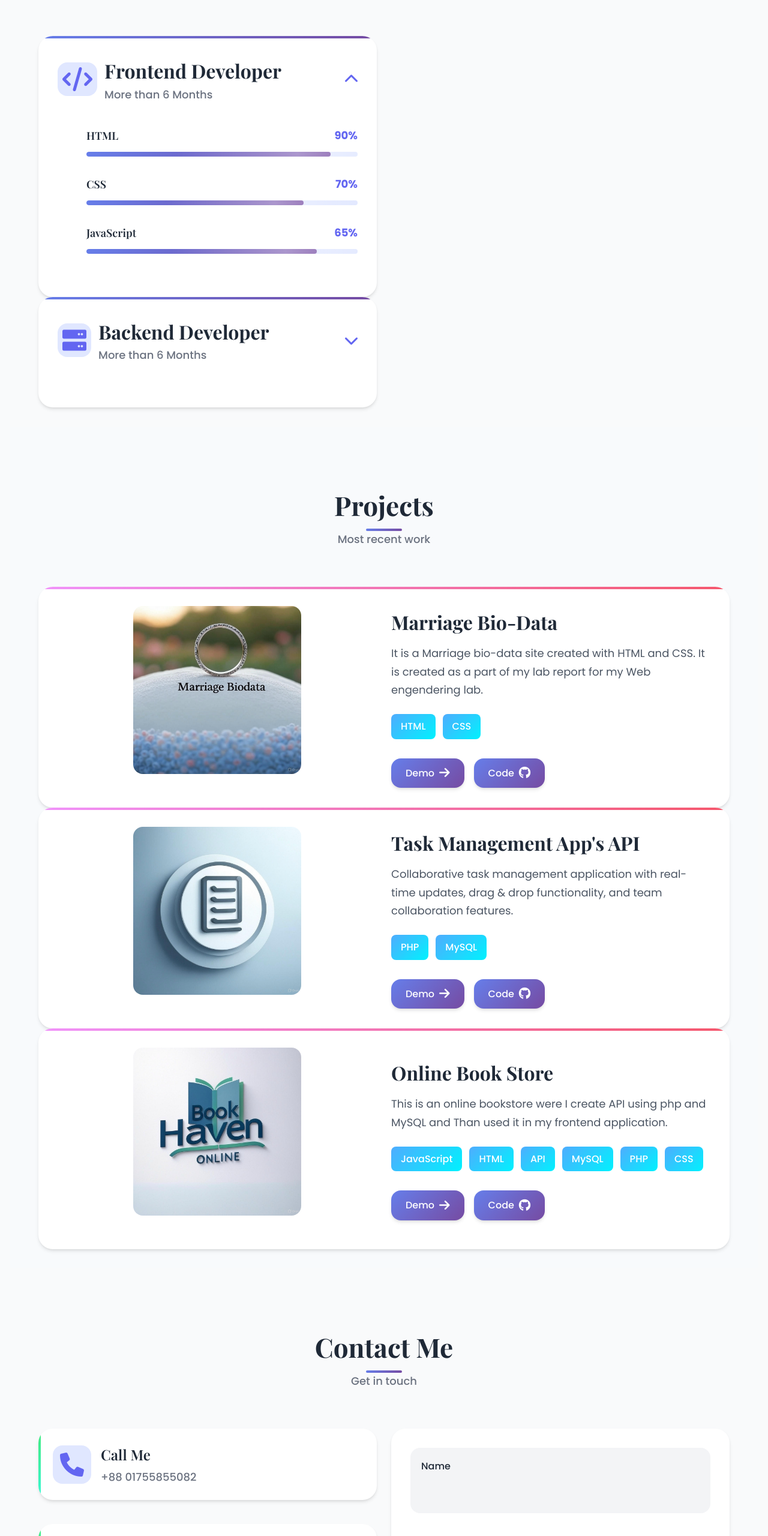
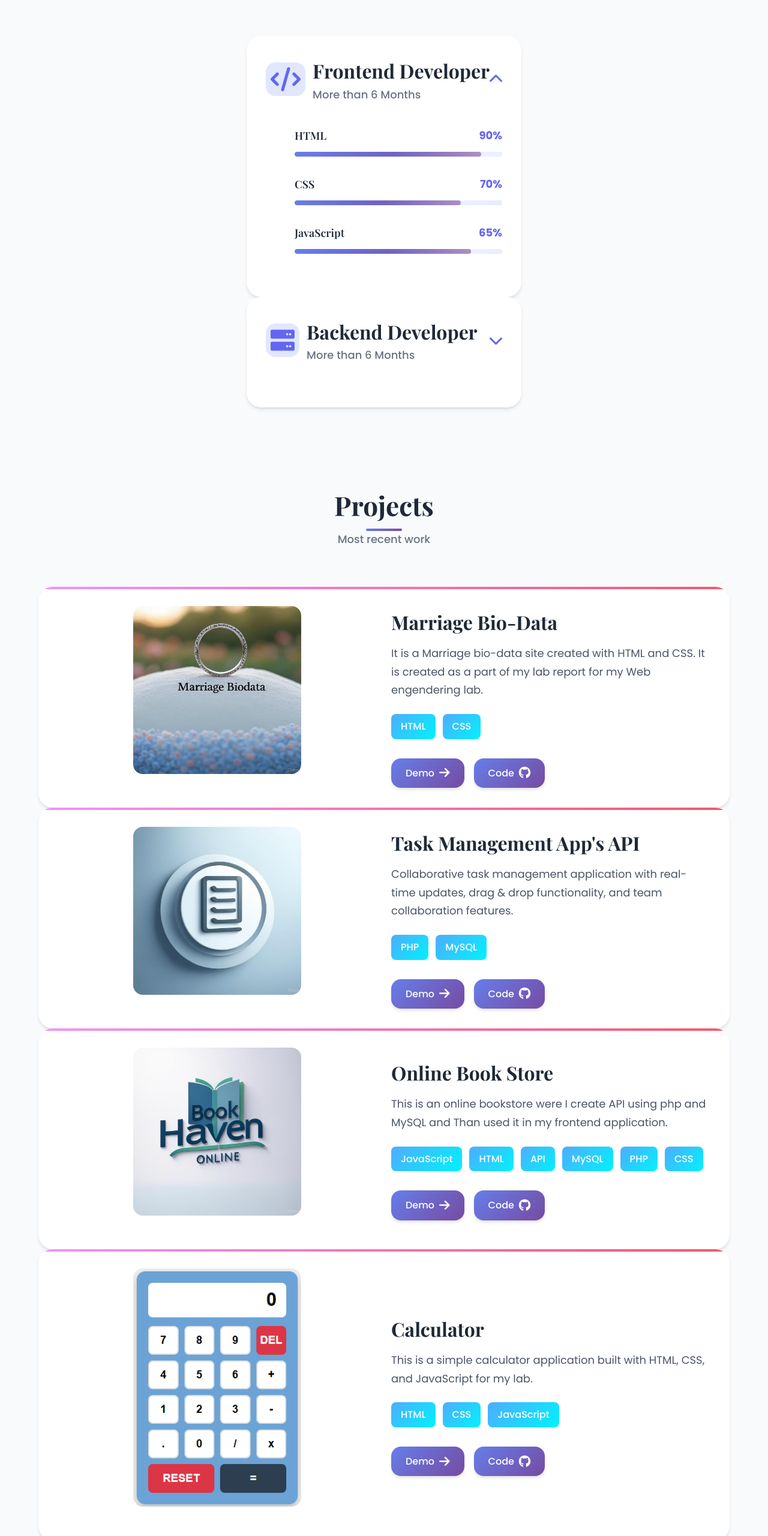
Before and after one commit to mdSoroarJahan/PortFolio, a website: page src/index.html in a window 1280 px wide. Shown: the part 2446-5006 px from the top of the page at 60% size. Drawn offline with nearby package versions, Linux system fonts and the light colour scheme.

Commit message:
Adding calculator

```diff
--- a/src/css/styles.css
+++ b/src/css/styles.css
@@ -649,6 +649,9 @@ img {
 /* SKILLS */
 .skills__container {
     row-gap: 2rem;
+    justify-items: center; /* Center the grid items */
+    max-width: 800px; /* Limit the width */
+    margin: 0 auto; /* Center the container */
 }
 
 .skills__content {
@@ -659,21 +662,8 @@ img {
     transition: all 0.3s ease;
     position: relative;
     overflow: hidden;
-}
-
-.skills__content::before {
-    content: '';
-    position: absolute;
-    top: 0;
-    left: 0;
-    width: 100%;
-    height: 4px;
-    background: var(--gradient-1);
-}
-
-.skills__content:hover {
-    transform: translateY(-5px);
-    box-shadow: var(--shadow-medium);
+    width: 100%; /* Ensure full width */
+    max-width: 100%; /* Prevent overflow */
 }
 
 .skills__header {
@@ -1326,6 +1316,12 @@ img {
     .portfolio__img {
         max-width: 280px;
     }
+
+    .skills__container {
+        grid-template-columns: 1fr; /* Keep single column for skills */
+        justify-items: center;
+        gap: 3rem;
+    }
 }
 
 /* For large devices */
--- a/src/index.html
+++ b/src/index.html
@@ -300,6 +300,28 @@
                             </div>
                         </div>
                     </div>
+
+                    <!-- Project 4 - NEW PROJECT -->
+                    <div class="portfolio__content grid swiper-slide">
+                        <img src="assets/cal.png" alt="Project 4" class="portfolio__img">
+                        <div class="portfolio__data">
+                            <h3 class="portfolio__title">Calculator</h3>
+                            <p class="portfolio__description">This is a simple calculator application built with HTML, CSS, and JavaScript for my lab.</p>
+                            <div class="portfolio__technologies">
+                                <span class="portfolio__tech">HTML</span>
+                                <span class="portfolio__tech">CSS</span>
+                                <span class="portfolio__tech">JavaScript</span>
+                            </div>
+                            <div class="portfolio__buttons">
+                                <a href="your-demo-link" class="button button--flex button--small portfolio__button">
+                                    Demo <i class="fas fa-arrow-right button__icon"></i>
+                                </a>
+                                <a href="your-github-link" class="button button--flex button--small portfolio__button">
+                                    Code <i class="fab fa-github button__icon"></i>
+                                </a>
+                            </div>
+                        </div>
+                    </div>
                 </div>
                 <!-- Add Pagination -->
                 <div class="swiper-pagination"></div>
```
Also changed, not shown: src/assets/cal.png (added).
